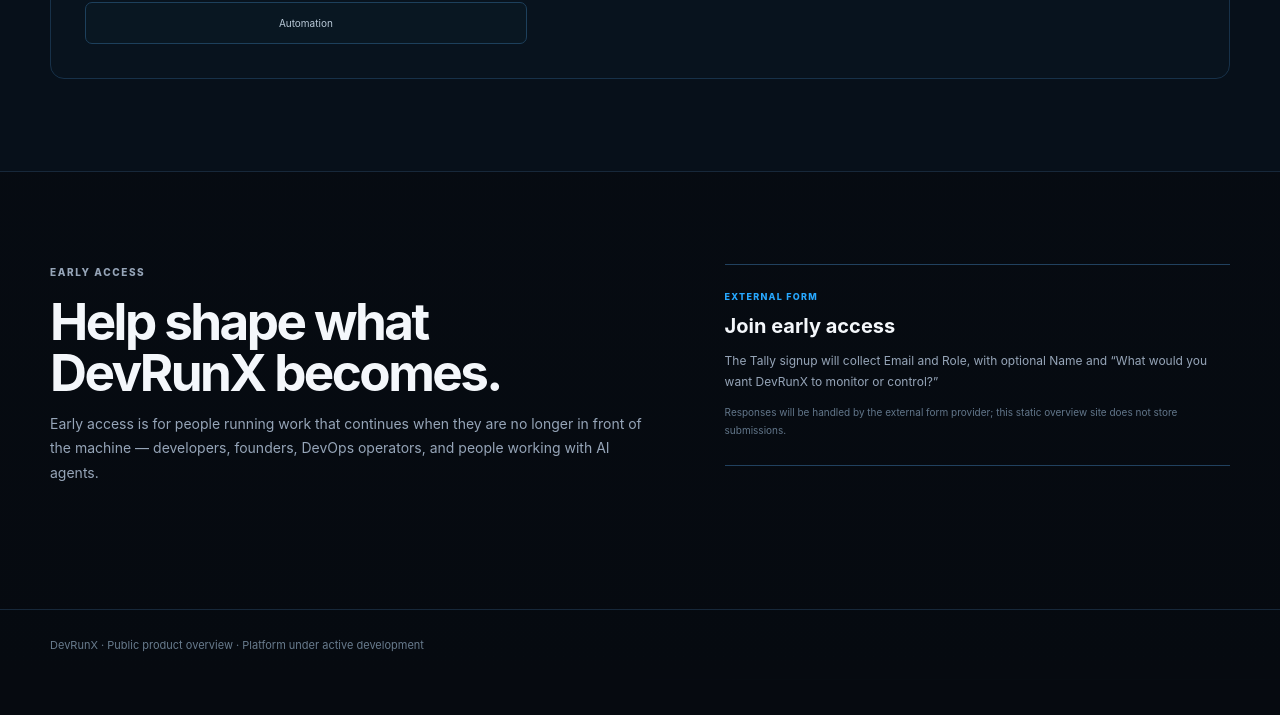
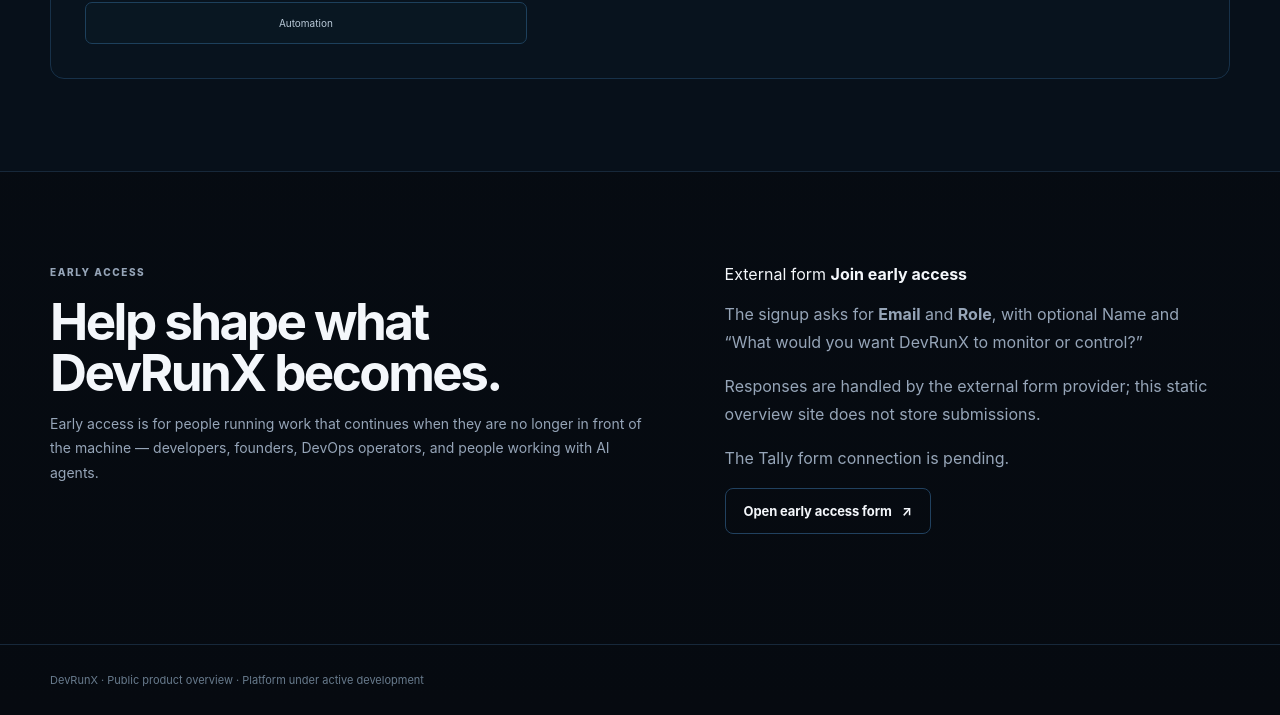
Before and after one commit to mohiyaddeen7/devrunx-about, a plain HTML site: page index.html in a window 1280 px wide. Shown: the part 4664-5379 px from the top of the page. Before the commit the page ends 5344 px from the top, so only its background shows below. Drawn offline with Linux system fonts and the light colour scheme.

Commit message:
feat: add early-access embed mount and fallback

```diff
--- a/index.html
+++ b/index.html
@@ -353,17 +353,22 @@
           <h2>Help shape what DevRunX becomes.</h2>
           <p>Early access is for people running work that continues when they are no longer in front of the machine — developers, founders, DevOps operators, and people working with AI agents.</p>
         </div>
-        <div class="form-awaiting" aria-label="Early access form integration">
-          <span class="form-state">External form</span>
-          <strong>Join early access</strong>
-          <p>The Tally signup will collect Email and Role, with optional Name and “What would you want DevRunX to monitor or control?”</p>
-          <p class="form-note">Responses will be handled by the external form provider; this static overview site does not store submissions.</p>
+        <div class="early-access-panel" data-early-access-embed aria-label="Early access form">
+          <div class="form-pending" data-form-pending>
+            <span class="form-state">External form</span>
+            <strong>Join early access</strong>
+            <p>The signup asks for <b>Email</b> and <b>Role</b>, with optional Name and “What would you want DevRunX to monitor or control?”</p>
+            <p class="form-note">Responses are handled by the external form provider; this static overview site does not store submissions.</p>
+            <p class="form-connection" data-form-state>The Tally form connection is pending.</p>
+            <a id="early-access-fallback" class="button form-link" href="#" hidden rel="noopener">Open early access form <span aria-hidden="true">↗</span></a>
+          </div>
         </div>
       </div>
     </section>
   </main>
 
   <footer><div class="shell">DevRunX · Public product overview · Platform under active development</div></footer>
+  <script src="site-config.js"></script>
   <script src="site.js" defer></script>
 </body>
 </html>
```
